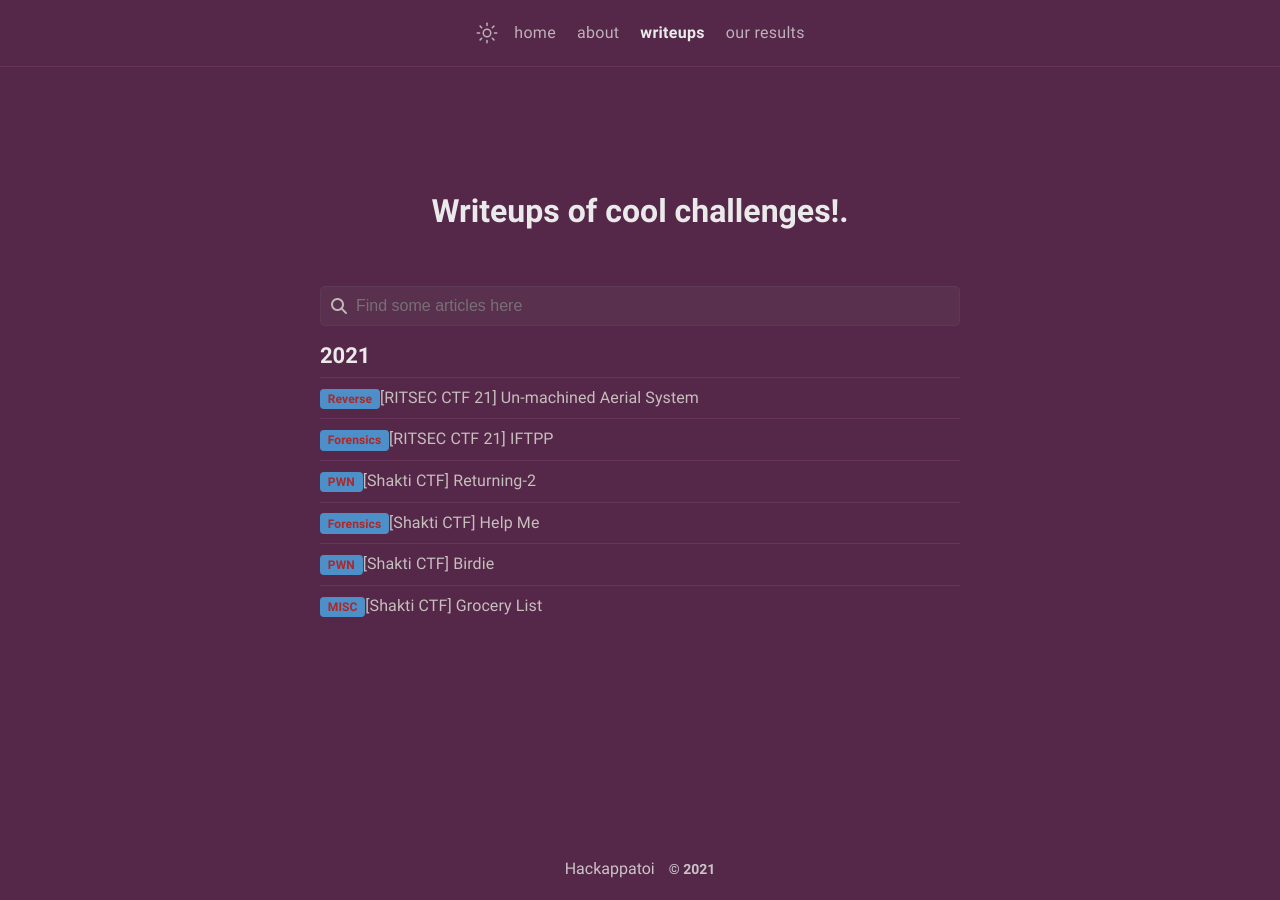
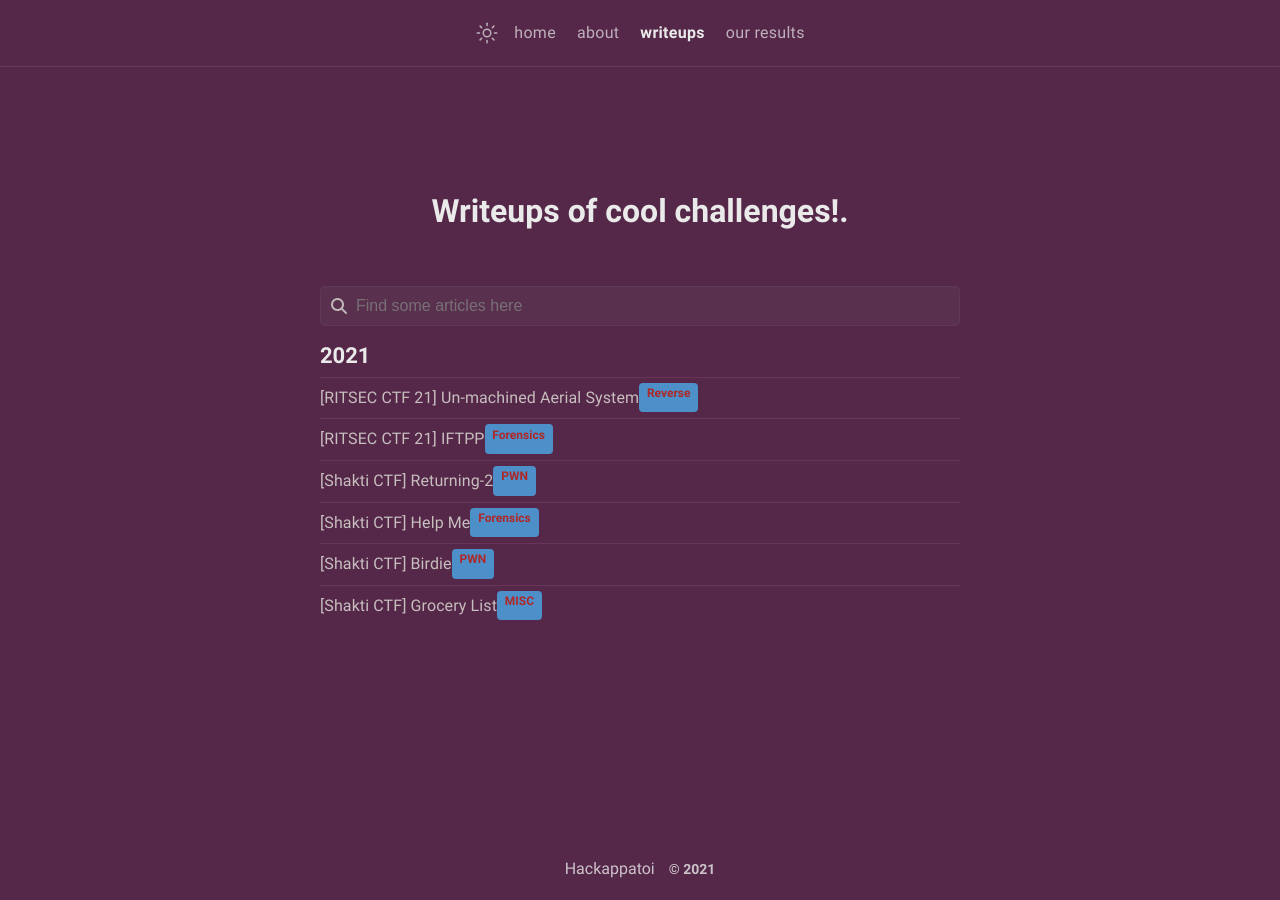
Before and after one commit to HACKappatoi/HACKappatoi.github.io, a Jekyll site: the page built from archive.html, in a window 1280 px wide. Built offline with Jekyll 4.4.1, drawn with Linux system fonts in a browser that asks for light colours; nearby versions of some CDN libraries.

Commit message:
forse va

```diff
--- a/archive.html
+++ b/archive.html
@@ -28,11 +28,11 @@ comments: false
   {%- endunless -%}
   <article class="post-item">
     <h3 class="post-item-title">
-      {%- for category in post.categories -%}
-        <span class="badge">{{ category }}</span>
-      {%- endfor -%}
       <a href="{{ post.url }}">{{ post.title | escape }}</a>
     </h3>
+    {%- for category in post.categories -%}
+      <span class="badge">{{ category }}</span>
+    {%- endfor -%}
   </article>
 {%- endfor -%}
 
```
